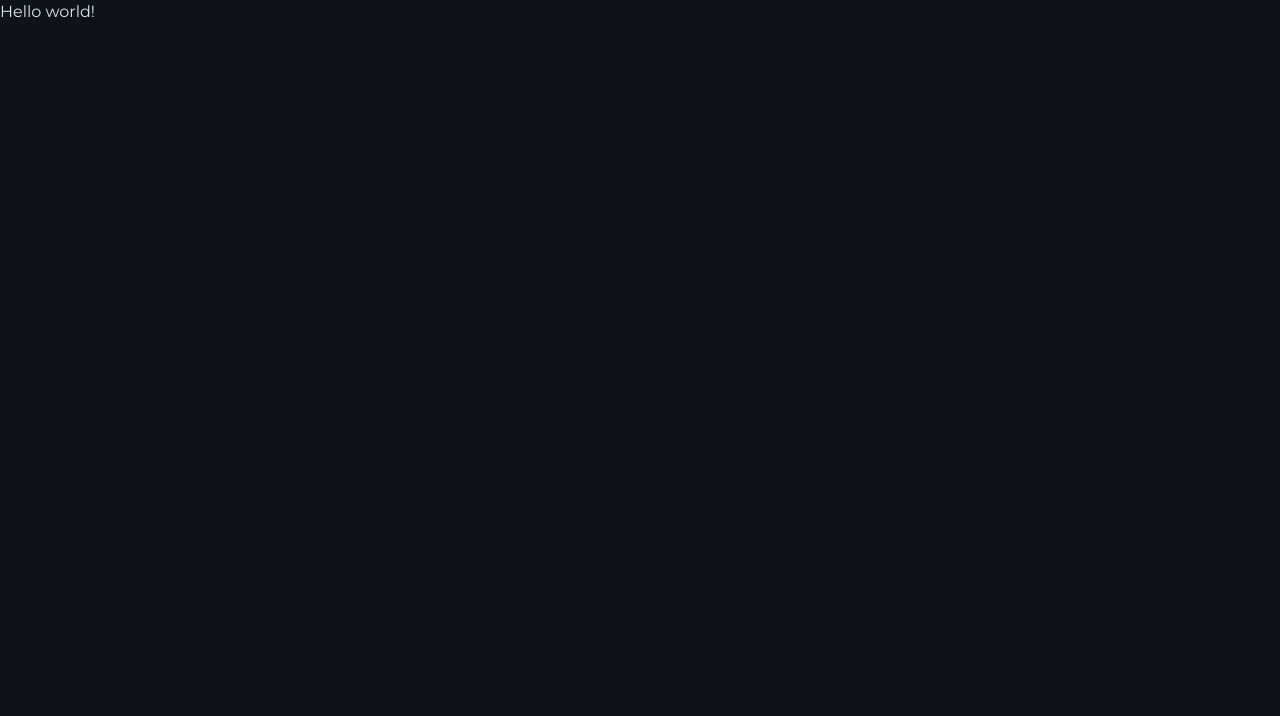
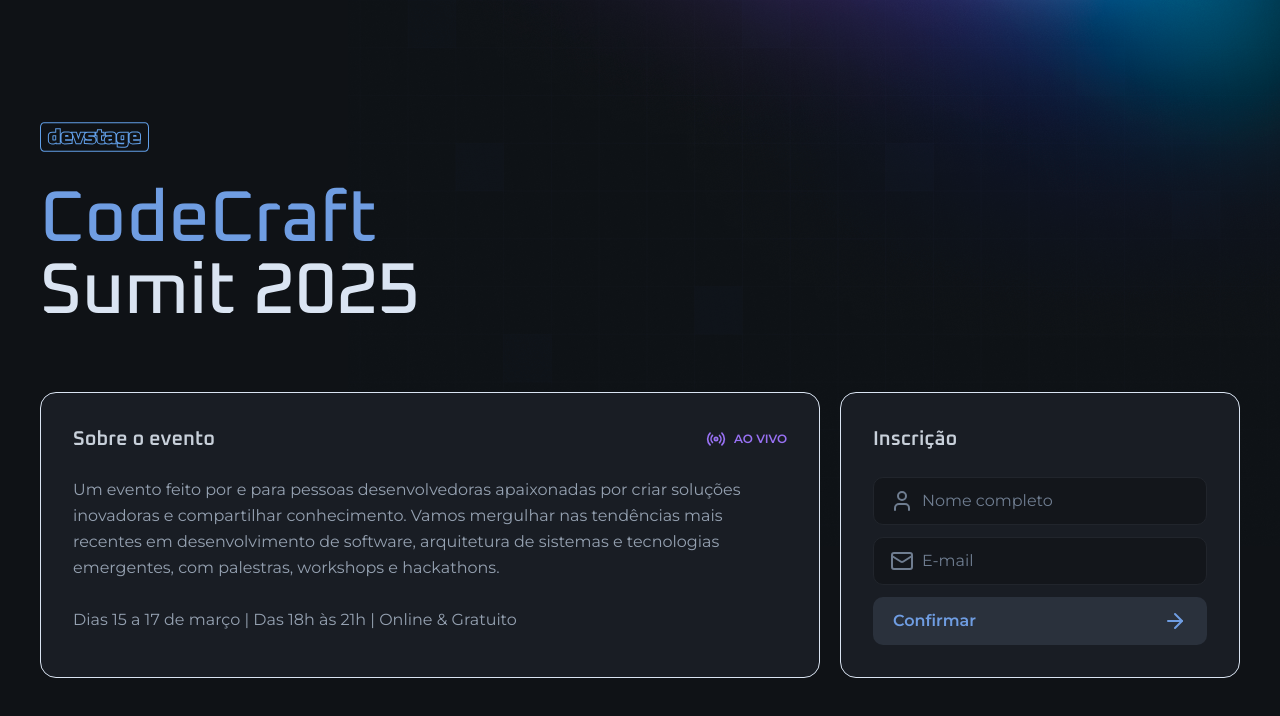
Before and after one commit to RitaLanca/nlw-connect, a Next.js app in the folder web/: page / in a window 1280 px wide. Shown: the top 716 px of the page. Built offline with nearby package versions, Linux system fonts and the light colour scheme.

Commit message:
Styles home page

```diff
--- a/web/src/app/layout.tsx
+++ b/web/src/app/layout.tsx
@@ -1,31 +1,33 @@
-import "./globals.css";
-import type { Metadata } from "next";
-import { Montserrat, Oxanium} from 'next/font/google';
+import './globals.css'
+import type { Metadata } from 'next'
+import { Montserrat, Oxanium } from 'next/font/google'
 
 export const metadata: Metadata = {
-  title: "devstage",
-};
+  title: 'devstage',
+}
 
 const oxanium = Oxanium({
-  weight: ["500", "600"],
-  subsets: ["latin"], // nao carrega todos os simbolos do mundo
-  variable: "--font-oxanium", // definir a variavel para a fonte
+  weight: ['500', '600'],
+  subsets: ['latin'], // nao carrega todos os simbolos do mundo
+  variable: '--font-oxanium', // definir a variavel para a fonte
 })
 
 const montserrat = Montserrat({
-  weight: ["400", "600"],
-  subsets: ["latin"], // nao carrega todos os simbolos do mundo
-  variable: "--font-montserrat", // definir a variavel para a fonte
+  weight: ['400', '600'],
+  subsets: ['latin'], // nao carrega todos os simbolos do mundo
+  variable: '--font-montserrat', // definir a variavel para a fonte
 })
 export default function RootLayout({
   children,
 }: Readonly<{
-  children: React.ReactNode;
+  children: React.ReactNode
 }>) {
   return (
     // Para deixar as fontes disponiveis na pagina precisamos de passar no className
     <html lang="en" className={`${oxanium.variable} ${montserrat.variable}`}>
-      <body className="bg-gray-900 text-gray-100 antialiased">{children}</body>
+      <body className="bg-gray-900 text-gray-100 antialiased bg-[url(/background.png)] bg-no-repeat bg-top md:bg-right-top">
+        {children}
+      </body>
     </html>
-  );
+  )
 }
--- a/web/src/app/page.tsx
+++ b/web/src/app/page.tsx
@@ -1,7 +1,70 @@
+import Image from 'next/image'
+
+import Button from '@/components/button'
+import { InputField, InputIcon, InputRoot } from '@/components/input'
+import { ArrowRight, Mail, Radio, User } from 'lucide-react'
+import logo from '../assets/logo.svg'
+
 export default function Home() {
   return (
-    <main>
-      <div className="bg-black text-white">Hello world!</div>
+    <main className="max-w-[1240px] mx-auto px-5 py-8 md:py-0">
+      <div className="min-h-dvh flex flex-col justify-center gap-16">
+        <div className="flex flex-col gap-8 items-center md:items-start">
+          <Image src={logo} alt="devstage" width={108.5} height={30} />
+          <h1 className="text-4xl text-center leading-none font-heading font-medium flex flex-col md:text-7xl md:text-left">
+            <span className="text-blue">CodeCraft</span>
+            Sumit 2025
+          </h1>
+        </div>
+        <div className="flex gap-5 items-stretch flex-col md:flex-row">
+          <div className="flex-1 bg-gray-700 border boder-gray-600 rounded-2xl p-8 space-y-6">
+            <div className="flex items-center justify-between">
+              <h2 className="font-heading font-semibold text-gray-200 text-xl">
+                Sobre o evento
+              </h2>
+              <span className="text-purple font-semibold text-xs flex items-center gap-2">
+                <Radio className="size-5" />
+                AO VIVO
+              </span>
+            </div>
+            <p className="text-gray-300 leading-relaxed text-sm md:text-base">
+              Um evento feito por e para pessoas desenvolvedoras apaixonadas por
+              criar soluções inovadoras e compartilhar conhecimento. Vamos
+              mergulhar nas tendências mais recentes em desenvolvimento de
+              software, arquitetura de sistemas e tecnologias emergentes, com
+              palestras, workshops e hackathons.
+              <br />
+              <br />
+              Dias 15 a 17 de março | Das 18h às 21h | Online & Gratuito
+            </p>
+          </div>
+          <form className="bg-gray-700 border boder-gray-600 rounded-2xl p-8 space-y-6 w-full md:max-w-[400px]">
+            <h2 className="font-heading font-semibold text-gray-200 text-xl">
+              Inscrição
+            </h2>
+            <div className="space-y-3">
+              <InputRoot>
+                <InputIcon>
+                  <User />
+                </InputIcon>
+                <InputField type="text" placeholder="Nome completo" />
+              </InputRoot>
+
+              <InputRoot>
+                <InputIcon>
+                  <Mail />
+                </InputIcon>
+                <InputField type="email" placeholder="E-mail" />
+              </InputRoot>
+
+              <Button type="submit">
+                Confirmar
+                <ArrowRight />
+              </Button>
+            </div>
+          </form>
+        </div>
+      </div>
     </main>
-  );
+  )
 }
```
